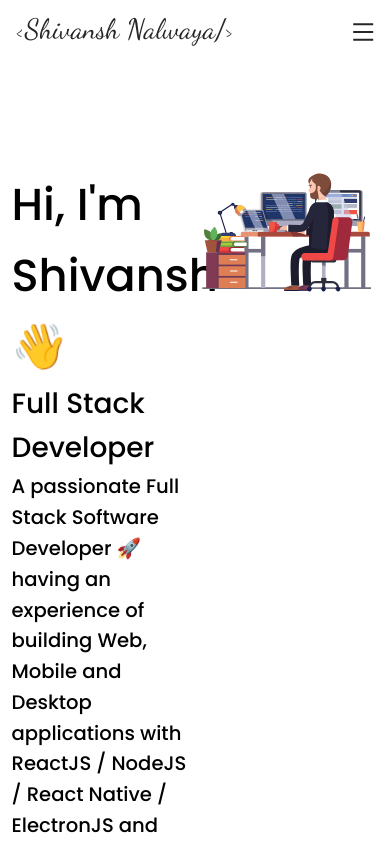
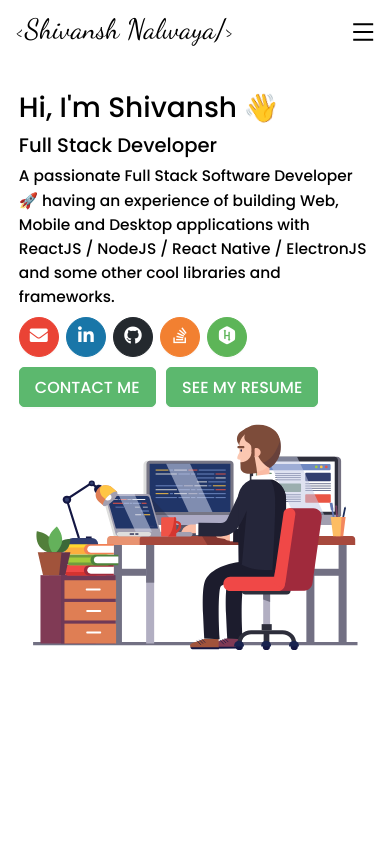
Before and after one commit to shivansh-nalwaya/shivansh-nalwaya.github.io, a React (Create React App) app: page / in a window 390 px wide. Shown: the top 844 px of the page. Built offline with nearby package versions, Linux system fonts and the light colour scheme.

Commit message:
Responsive greeting component

```diff
--- a/src/components/greeting.js
+++ b/src/components/greeting.js
@@ -9,25 +9,43 @@ const Container = styled.div`
   background: ${(props) => (props.darkMode ? "#434343" : "white")};
   color: ${(props) => (props.darkMode ? "white" : "black")};
   height: 100vh;
-  padding: calc(10vh + 1%) 1% 1% 1%;
+  padding: 1%;
 `;
 
 const IntroBox = styled.div`
   padding: 2%;
   padding-top: 5%;
   display: flex;
+
+  @media (max-width: 768px) {
+    flex-direction: column;
+  }
 `;
 
 const Text = styled.div`
   width: 50%;
+
+  @media (max-width: 768px) {
+    width: 100%;
+    padding: 0% 2%;
+  }
 `;
 
 const Image = styled.div`
   width: 50%;
+
+  @media (max-width: 768px) {
+    width: 100%;
+    padding: 0% 2%;
+  }
 `;
 
 const Title = styled.div`
   font-size: 3.2em;
+
+  @media (max-width: 768px) {
+    font-size: 2em;
+  }
 `;
 
 const rotate = keyframes`
@@ -46,11 +64,19 @@ const Animated = styled.span`
 
 const SubTitle = styled.div`
   font-size: 2em;
+
+  @media (max-width: 768px) {
+    font-size: 1.4em;
+  }
 `;
 
 const Desc = styled.div`
   padding: 1% 0%;
   font-size: 1.4em;
+
+  @media (max-width: 768px) {
+    font-size: 1.1em;
+  }
 `;
 
 const Links = styled.div`
@@ -85,12 +111,12 @@ const ActionButton = styled(Button)`
 
 const Greeting = () => {
   const contextData = useContext(SettingsContext);
-  const { darkMode } = contextData;
+  const { isMobile, darkMode } = contextData;
   return (
     <Container darkMode={darkMode}>
       <IntroBox>
         <Text>
-          <Fade bottom>
+          <Fade bottom={!isMobile} left={isMobile}>
             <>
               <Title>
                 {Data.title} <Animated>👋</Animated>
--- a/src/components/header.js
+++ b/src/components/header.js
@@ -16,6 +16,7 @@ const HeaderContainer = styled.div`
   z-index: 1;
   background: ${(props) => (props.darkMode ? "#434343" : "white")};
   color: ${(props) => (props.darkMode ? "white" : "black")};
+
   @media (max-width: 768px) {
     display: none;
   }
@@ -28,6 +29,7 @@ const Logo = styled.div`
   align-items: center;
   font-size: 2em;
   font-family: "Dancing Script", cursive;
+  color: ${(props) => (props.darkMode ? "white" : "black")};
 
   @media (max-width: 768px) {
     justify-content: flex-start;
@@ -56,6 +58,7 @@ const Link = styled.div`
   font-weight: 600;
   text-transform: uppercase;
   cursor: pointer;
+  color: ${(props) => (props.darkMode ? "white" : "black")};
 
   &:hover {
     color: #cc5200;
@@ -64,7 +67,8 @@ const Link = styled.div`
   @media (max-width: 768px) {
     padding: 3% 0%;
     width: 100%;
-    border-bottom: 1px solid black;
+    border-bottom: ${(props) =>
+      props.darkMode ? "1px solid white" : "1px solid black"};
   }
 `;
 
@@ -82,8 +86,14 @@ const ToggleContainer = styled.div`
       padding-right: 10%;
       font-weight: 600;
       text-transform: uppercase;
+      color: ${(props) => (props.darkMode ? "white" : "black")};
     }
   }
+`;
+
+const StyledCollapse = styled(Collapse)`
+  background: ${(props) => (props.darkMode ? "#434343" : "white")};
+  color: ${(props) => (props.darkMode ? "white" : "black")};
 `;
 
 const Header = ({ toggleDarkMode }) => {
@@ -92,13 +102,13 @@ const Header = ({ toggleDarkMode }) => {
   return (
     <>
       <HeaderContainer darkMode={darkMode}>
-        <Logo>&lt;{Data.name}/&gt;</Logo>
+        <Logo darkMode={darkMode}>&lt;{Data.name}/&gt;</Logo>
         <LinksContainer>
-          <Link>Skills</Link>
-          <Link>Experience</Link>
-          <Link>Projects</Link>
-          <Link>About</Link>
-          <Link>Contact</Link>
+          <Link darkMode={darkMode}>Skills</Link>
+          <Link darkMode={darkMode}>Experience</Link>
+          <Link darkMode={darkMode}>Projects</Link>
+          <Link darkMode={darkMode}>About</Link>
+          <Link darkMode={darkMode}>Contact</Link>
           <ToggleContainer>
             <DarkModeToggle
               onChange={toggleDarkMode}
@@ -109,20 +119,28 @@ const Header = ({ toggleDarkMode }) => {
           </ToggleContainer>
         </LinksContainer>
       </HeaderContainer>
-      <Collapse
+      <StyledCollapse
+        darkMode={darkMode}
         bordered={false}
         ghost={true}
-        expandIcon={() => <MenuOutlined style={{ fontSize: "1.6em" }} />}
+        expandIcon={() => (
+          <MenuOutlined
+            style={{ fontSize: "1.6em", color: darkMode ? "white" : "black" }}
+          />
+        )}
         expandIconPosition="right"
       >
-        <Collapse.Panel header={<Logo>&lt;{Data.name}/&gt;</Logo>} key="1">
+        <StyledCollapse.Panel
+          header={<Logo darkMode={darkMode}>&lt;{Data.name}/&gt;</Logo>}
+          key="1"
+        >
           <LinksContainer>
-            <Link>Skills</Link>
-            <Link>Experience</Link>
-            <Link>Projects</Link>
-            <Link>About</Link>
-            <Link>Contact</Link>
-            <ToggleContainer>
+            <Link darkMode={darkMode}>Skills</Link>
+            <Link darkMode={darkMode}>Experience</Link>
+            <Link darkMode={darkMode}>Projects</Link>
+            <Link darkMode={darkMode}>About</Link>
+            <Link darkMode={darkMode}>Contact</Link>
+            <ToggleContainer darkMode={darkMode}>
               <DarkModeToggle
                 onChange={toggleDarkMode}
                 checked={contextData.darkMode}
@@ -131,8 +149,8 @@ const Header = ({ toggleDarkMode }) => {
               />
             </ToggleContainer>
           </LinksContainer>
-        </Collapse.Panel>
-      </Collapse>
+        </StyledCollapse.Panel>
+      </StyledCollapse>
     </>
   );
 };
```
